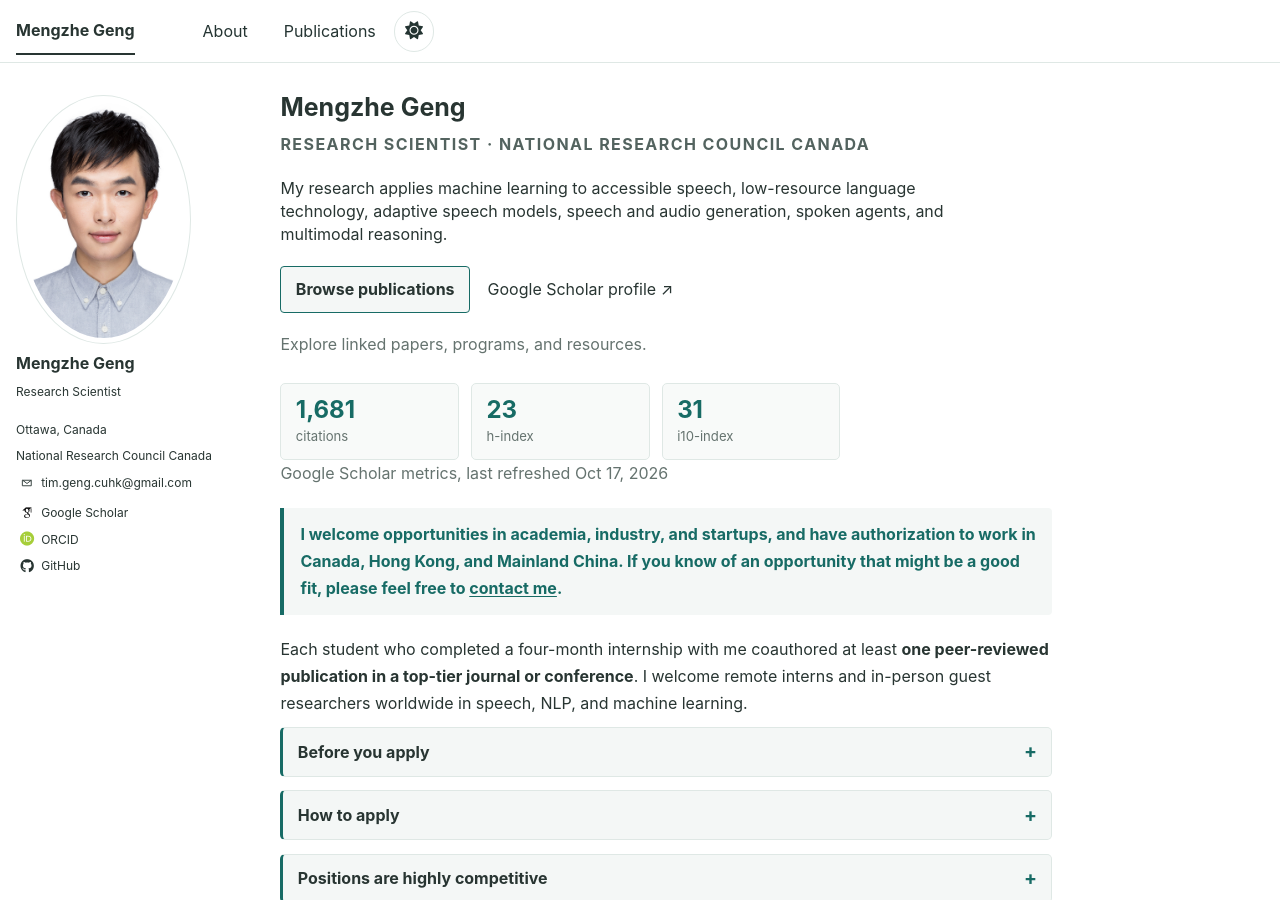
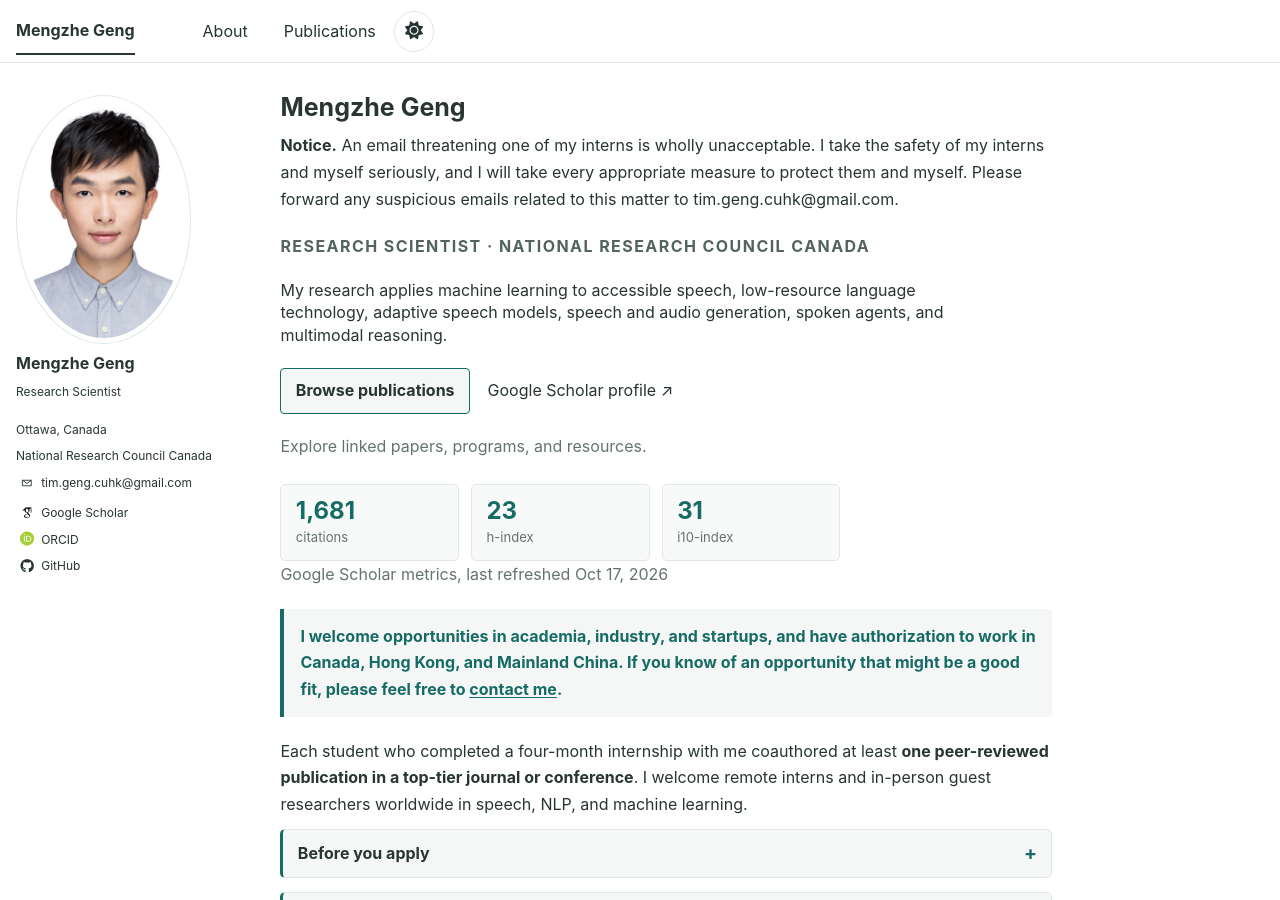
Before and after one commit to MENGZHEGENG/MENGZHEGENG.github.io, a Jekyll site: the page built from _pages/about.md, in a window 1280 px wide and 900 px high. Built offline with Jekyll 4.4.1, drawn with Linux system fonts in a browser that asks for light colours; some web fonts are replaced.

Commit message:
Add safety notice for interns
Added a safety notice regarding threats to interns.

```diff
--- a/_pages/about.md
+++ b/_pages/about.md
@@ -7,6 +7,12 @@ description: "Mengzhe Geng is a Research Scientist at the National Research Coun
 author_profile: true
 classes: wide
 ---
+
+<aside class="safety-notice" role="note">
+  <p><strong>Notice.</strong> An email threatening one of my interns is wholly unacceptable. I take the safety of my interns and myself seriously, and I will take every appropriate measure to protect them and myself. Please forward any suspicious emails related to this matter to <a href="mailto:tim.geng.cuhk@gmail.com">tim.geng.cuhk@gmail.com</a>.</p>
+</aside>
+
+
 
 <p class="eyebrow">Research Scientist <span aria-hidden="true">·</span> <a href="https://nrc.canada.ca/en">National Research Council Canada</a></p>
 
```
